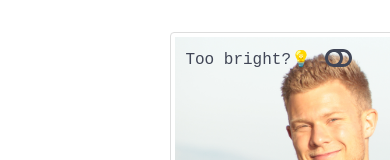
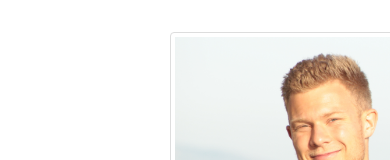
Before and after one commit to irvin93d/irvin93d.github.io, a React (Create React App) app: page / in a window 390 px wide. Shown: the top 160 px of the page. Built offline with nearby package versions, Linux system fonts and the light colour scheme.

Commit message:
Fix borken theme button on mobile
Resolves #12.

```diff
--- a/src/App.tsx
+++ b/src/App.tsx
@@ -45,7 +45,7 @@ const App = () => {
         <FadeIn>
           <VStack gap="large" justifyContent="flex-start">
             <ToggleWrapper>
-              <p>{useDarkTheme ? 'Too dark? ✨' : 'Too bright?💡'}</p>
+              <p>{useDarkTheme ? '✨' : '💡'}</p>
               <Toggle value={useDarkTheme} onChange={setDarkTheme} />
             </ToggleWrapper>
             <Profile />
@@ -132,6 +132,7 @@ const GlobalStyles = createGlobalStyle`
 `
 
 const Styles = styled.div`
+  position: relative;
   flex: 1;
   padding: ${({ theme: { gaps } }) => gaps.large}px;
 `
```
